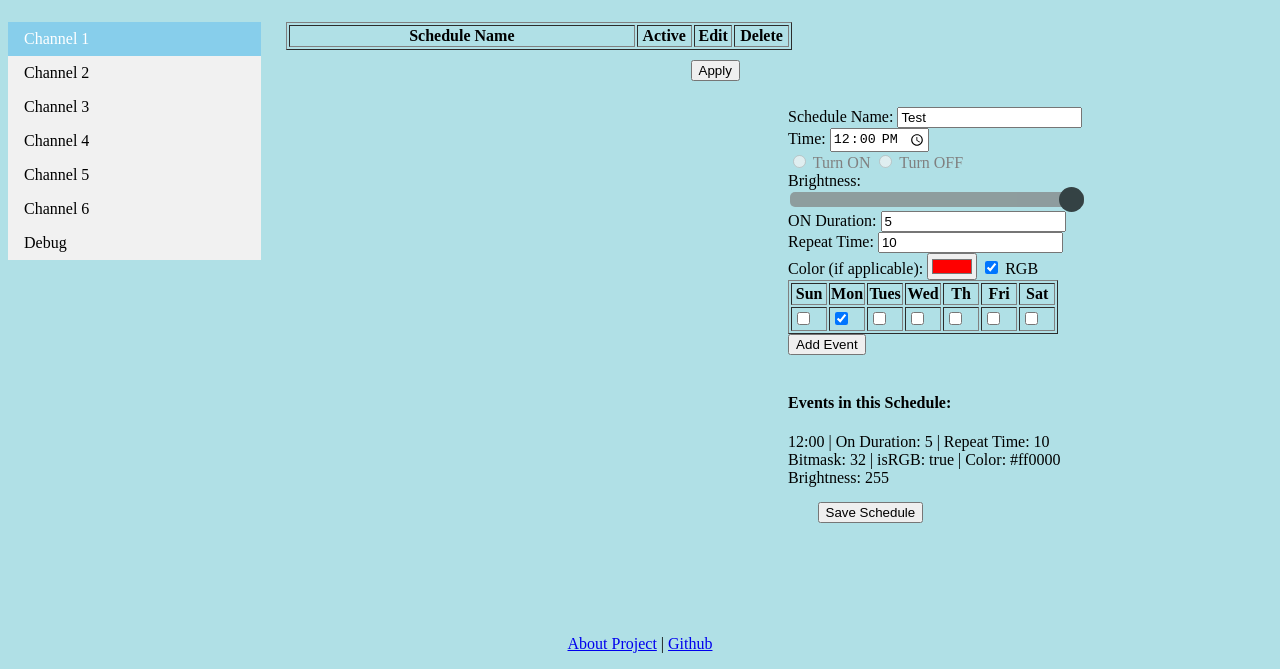
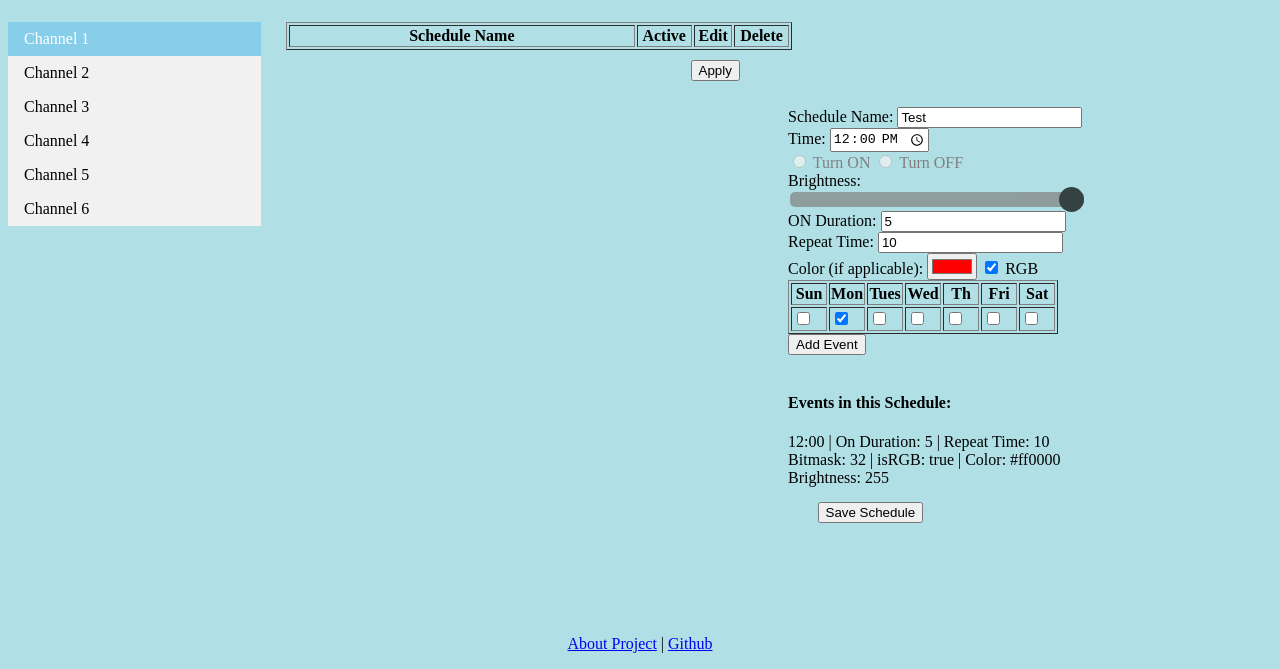
Before and after one commit to jezzski/SmartLED, a plain HTML site: page data/schedules.html in a window 1280 px wide. Shown: the part 131-800 px from the top of the page. Drawn offline with Linux system fonts and the light colour scheme; no server answers.

Commit message:
removed debug html element

```diff
--- a/data/schedules.html
+++ b/data/schedules.html
@@ -26,7 +26,6 @@
         <a id="ch_sel4" href="#Channel4" onclick="channelSelect(4)">Channel 4</a>
         <a id="ch_sel5" href="#Channel5" onclick="channelSelect(5)">Channel 5</a>
         <a id="ch_sel6" href="#Channel6" onclick="channelSelect(6)">Channel 6</a>
-        <a id="debug" href="#DEBUG" onclick="debug()"> Debug</a>
     </div>
 
     <div class=schedule_table_container>
```
